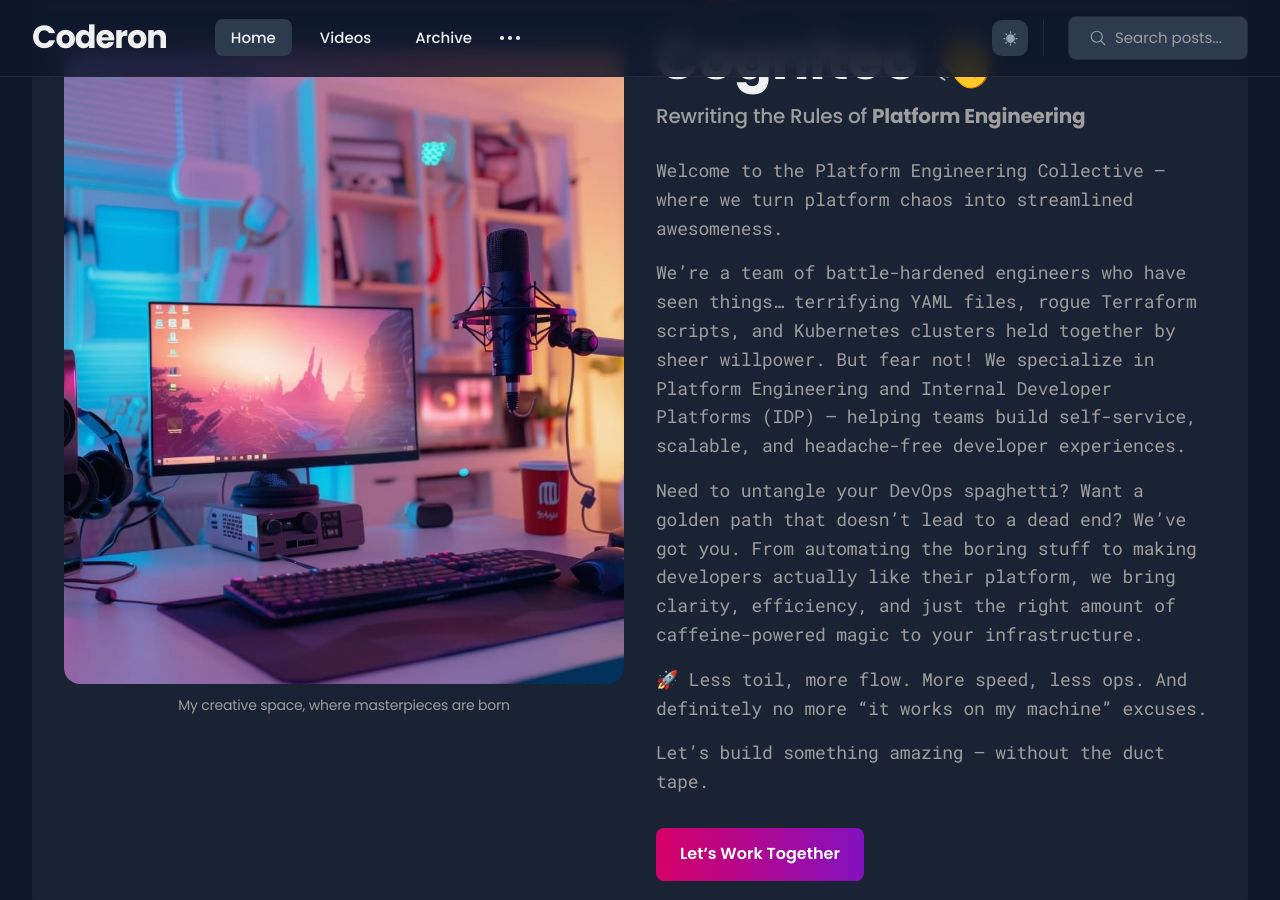
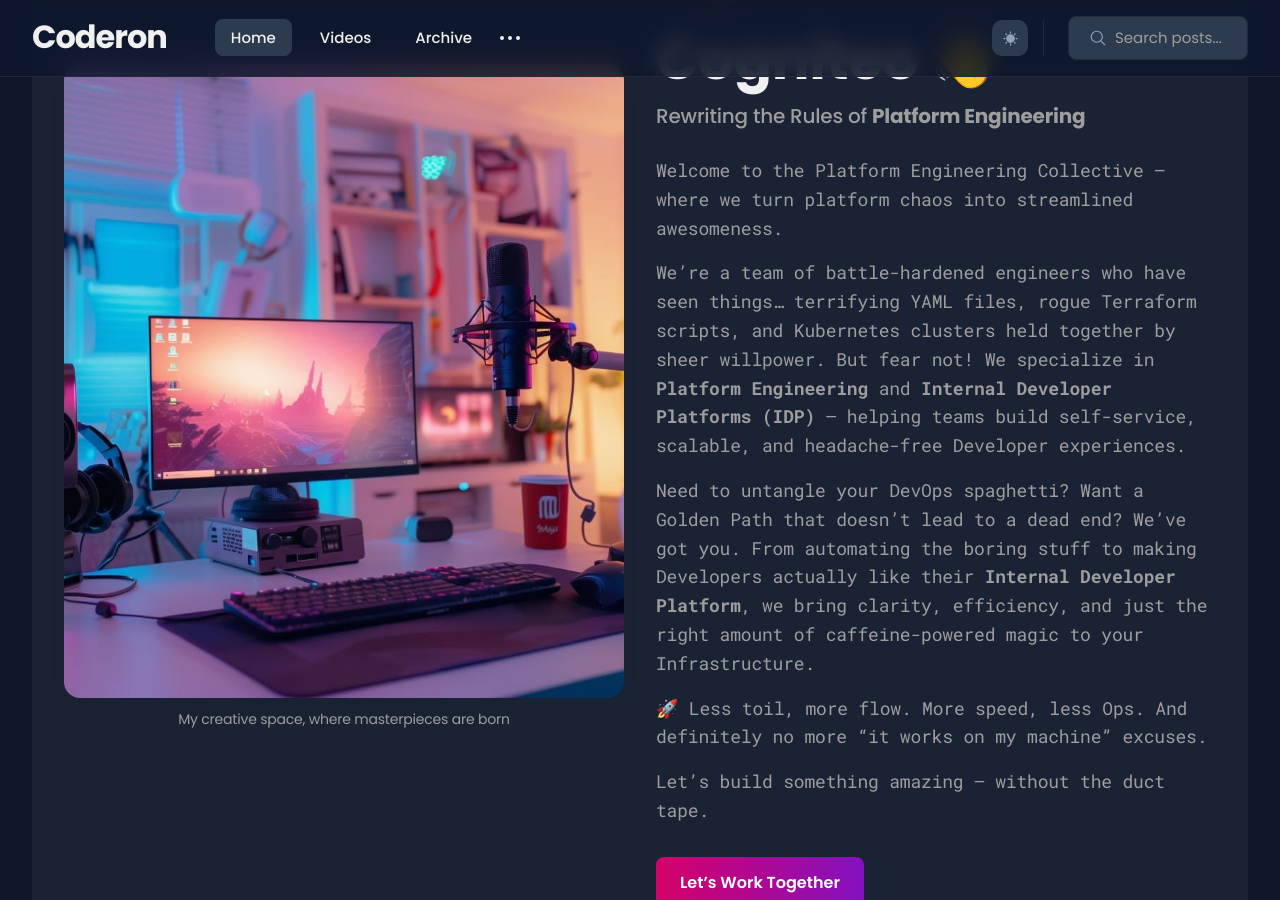
Before and after one commit to Cogniteo/cogniteo.github.io, a Jekyll site: the page built from index.html, in a window 1280 px wide and 900 px high, scrolled down 285 px. Built offline with Jekyll 4.4.1, drawn with Linux system fonts in a browser that asks for light colours; the list of posts is cut into pages by our own code.

Commit message:
Minor update

```diff
--- a/_data/settings.yml
+++ b/_data/settings.yml
@@ -56,11 +56,11 @@ hero:
   hero_description: |
     Welcome to the Platform Engineering Collective – where we turn platform chaos into streamlined awesomeness.
 
-    We’re a team of battle-hardened engineers who have seen things… terrifying YAML files, rogue Terraform scripts, and Kubernetes clusters held together by sheer willpower. But fear not! We specialize in Platform Engineering and Internal Developer Platforms (IDP) – helping teams build self-service, scalable, and headache-free developer experiences.
+    We’re a team of battle-hardened engineers who have seen things… terrifying YAML files, rogue Terraform scripts, and Kubernetes clusters held together by sheer willpower. But fear not! We specialize in <b>Platform Engineering</b> and <b>Internal Developer Platforms (IDP)</b> – helping teams build self-service, scalable, and headache-free Developer experiences.
 
-    Need to untangle your DevOps spaghetti? Want a golden path that doesn't lead to a dead end? We’ve got you. From automating the boring stuff to making developers actually like their platform, we bring clarity, efficiency, and just the right amount of caffeine-powered magic to your infrastructure.
+    Need to untangle your DevOps spaghetti? Want a Golden Path that doesn't lead to a dead end? We’ve got you. From automating the boring stuff to making Developers actually like their <b>Internal Developer Platform</b>, we bring clarity, efficiency, and just the right amount of caffeine-powered magic to your Infrastructure.
 
-    🚀 Less toil, more flow. More speed, less ops. And definitely no more “it works on my machine” excuses.
+    🚀 Less toil, more flow. More speed, less Ops. And definitely no more “it works on my machine” excuses.
 
     Let’s build something amazing – without the duct tape.
   hero_image: /images/01.jpg
```
